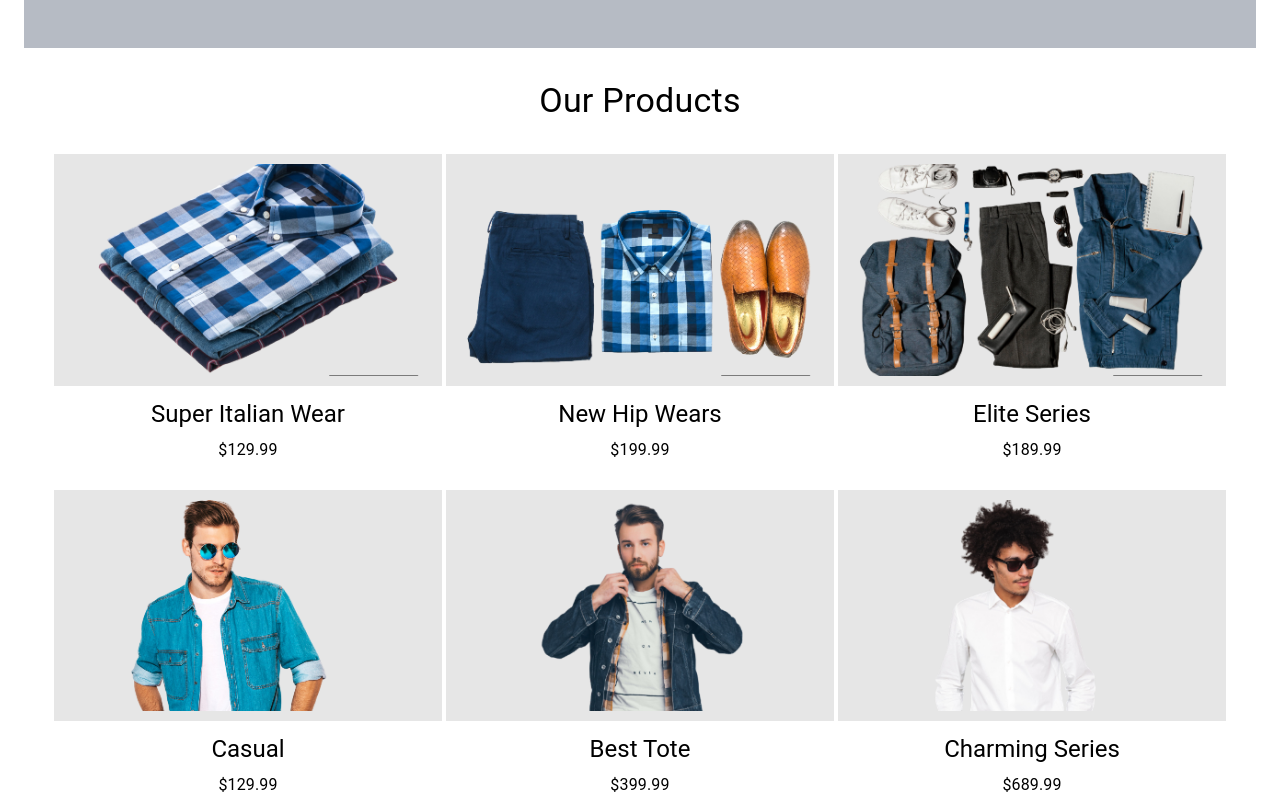
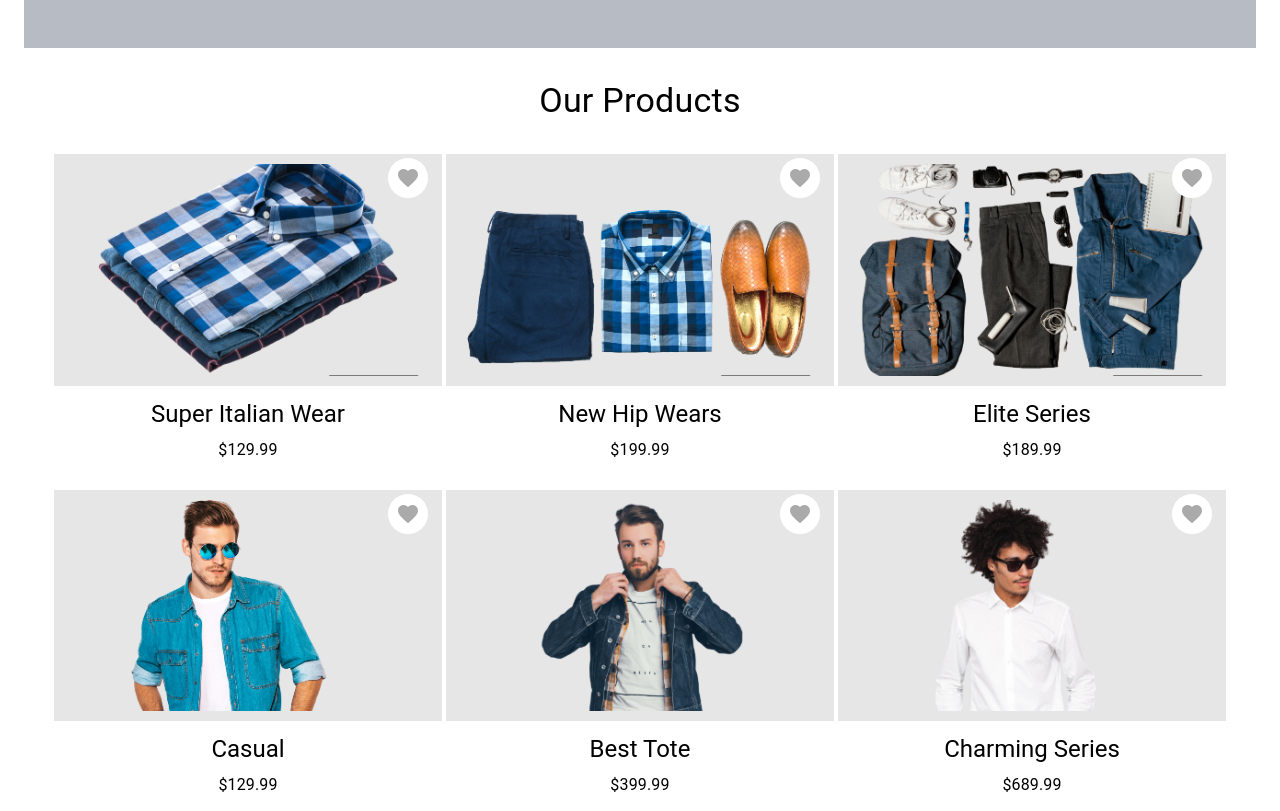
Before and after one commit to Emmanuelugbotor/pem-ecommerce, a React (Create React App) app in the folder frontend/: page / in a window 1280 px wide. Shown: the part 662-1473 px from the top of the page. Built offline with nearby package versions, Linux system fonts and the light colour scheme; a web font is replaced by a local one.

Commit message:
Create SingleProductDesktop Module

```diff
--- a/frontend/src/Components/Products/index.js
+++ b/frontend/src/Components/Products/index.js
@@ -2,6 +2,7 @@ import { useTheme } from "@mui/material/styles"
 import { Container, Grid, useMediaQuery } from "@mui/material"
 import { products } from "../../Data"
 import SingleProduct from "./SingleProduct"
+import SingleProductDesktop from "./SingleProductDesktop"
 
 function Products() {
   const theme = useTheme()
@@ -18,7 +19,11 @@ function Products() {
       flexDirection='column'
       alignItems='center'
     >
-      <SingleProduct product={product} matches={matches}/>
+      {matches ? (
+        <SingleProduct product={product} matches={matches}/>
+      ) : (
+        <SingleProductDesktop product={product} matches={matches}/>
+      )}
     </Grid>
   ))
 
```
